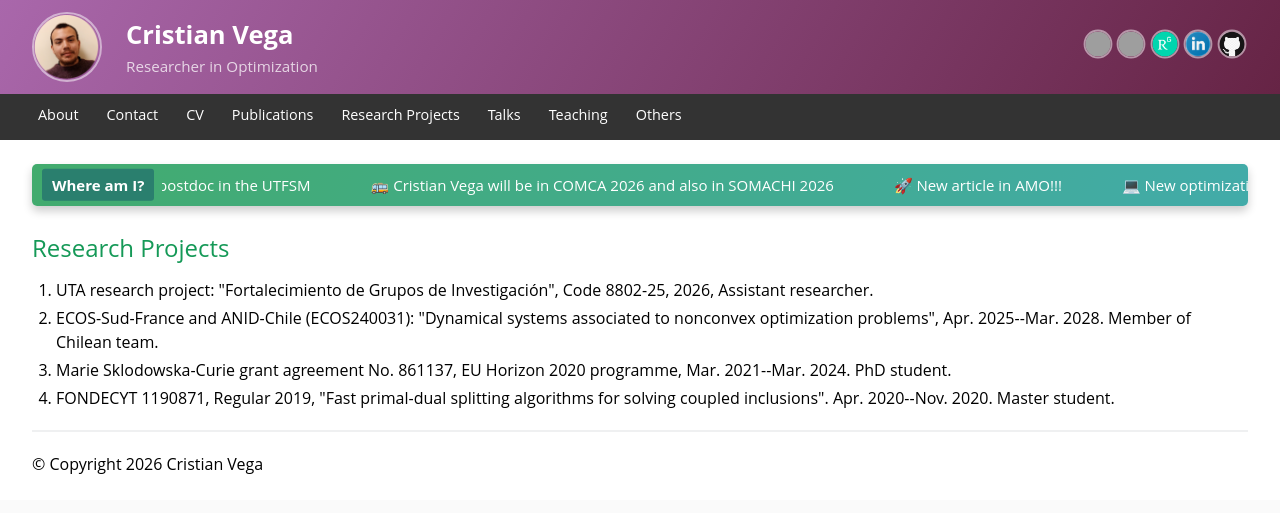
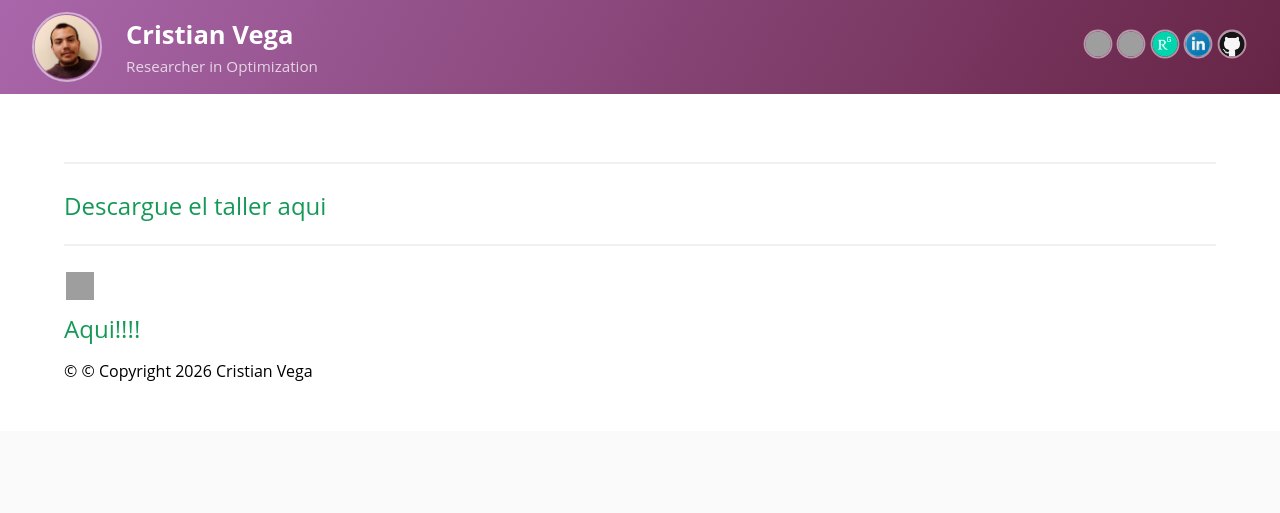
Before and after one commit to cristianvega1995/cristianvega1995.github.io, a Jekyll site: the page ResearchProject.html, which Jekyll copies as it is, in a window 1280 px wide. Shown: the top 513 px of the page. Built offline with Jekyll 4.4.1, drawn with Linux system fonts in a browser that asks for light colours; grey boxes are pictures that could not be loaded.

Commit message:
Remove navigation and news ticker sections

```diff
--- a/ResearchProject.html
+++ b/ResearchProject.html
@@ -214,8 +214,6 @@
     </style>
 </head>
 <body>
-
-
     <!-- Header with smaller photo -->
 <header class="page-header">
     <img src="cristian_vega.png" alt="Cristian Vega">
@@ -235,44 +233,23 @@
     </div>
 </header>
 
-<!-- Nav with hamburger on mobile -->
-<nav>
-    <button class="nav-toggle" onclick="document.querySelector('nav ul').classList.toggle('open')">☰ Menu</button>
-    <ul>
-        <li><a href="index.html">About</a></li>
-        <li><a href="index.html">Contact</a></li>
-        <li><a href="CV.html">CV</a></li>
-        <li><a href="Publications.html">Publications</a></li>
-        <li><a href="ResearchProject.html">Research Projects</a></li>
-        <li><a href="Talks.html">Talks</a></li>
-        <li><a href="Teaching.html">Teaching</a></li>
-        <li><a href="Others.html">Others</a></li>
-    </ul>
-</nav>
 
 <main>
 
-    <!-- News Ticker -->
-    <div class="news-container">
-        <span class="news-title">Where am I?</span>
-        <div class="news-ticker-wrapper">
-            <div class="news-ticker" id="news-ticker"></div>
-        </div>
-    </div>
 
-    <!-- Research Projects -->
-    <h2 id="research">Research Projects</h2>
-    <ol>
-        <li>UTA research project: "Fortalecimiento de Grupos de Investigación", Code 8802-25, 2026, Assistant researcher.</li>
-        <li>ECOS-Sud-France and ANID-Chile (ECOS240031): "Dynamical systems associated to nonconvex optimization problems", Apr. 2025--Mar. 2028. Member of Chilean team.</li>
-        <li>Marie Sklodowska-Curie grant agreement No. 861137, EU Horizon 2020 programme, Mar. 2021--Mar. 2024. PhD student.</li>
-        <li>FONDECYT 1190871, Regular 2019, "Fast primal-dual splitting algorithms for solving coupled inclusions". Apr. 2020--Nov. 2020. Master student.</li>
-    </ol>
+
+<main>
 
     <hr>
+
+    <!-- CV -->
+    <h2 id="cv">Descargue el taller aqui</h2>
+
+    <hr>
+  <h2> <div class="social-icons"><a href="CV.pdf"><img src="PDF.jpeg" alt="Google Scholar"></a></div> Aqui!!!!</h2>
 </section>
   <footer>
-    &copy; Copyright 2026 Cristian Vega
+    &copy;  © Copyright 2026 Cristian Vega
   </footer>
 
 </main>
```
